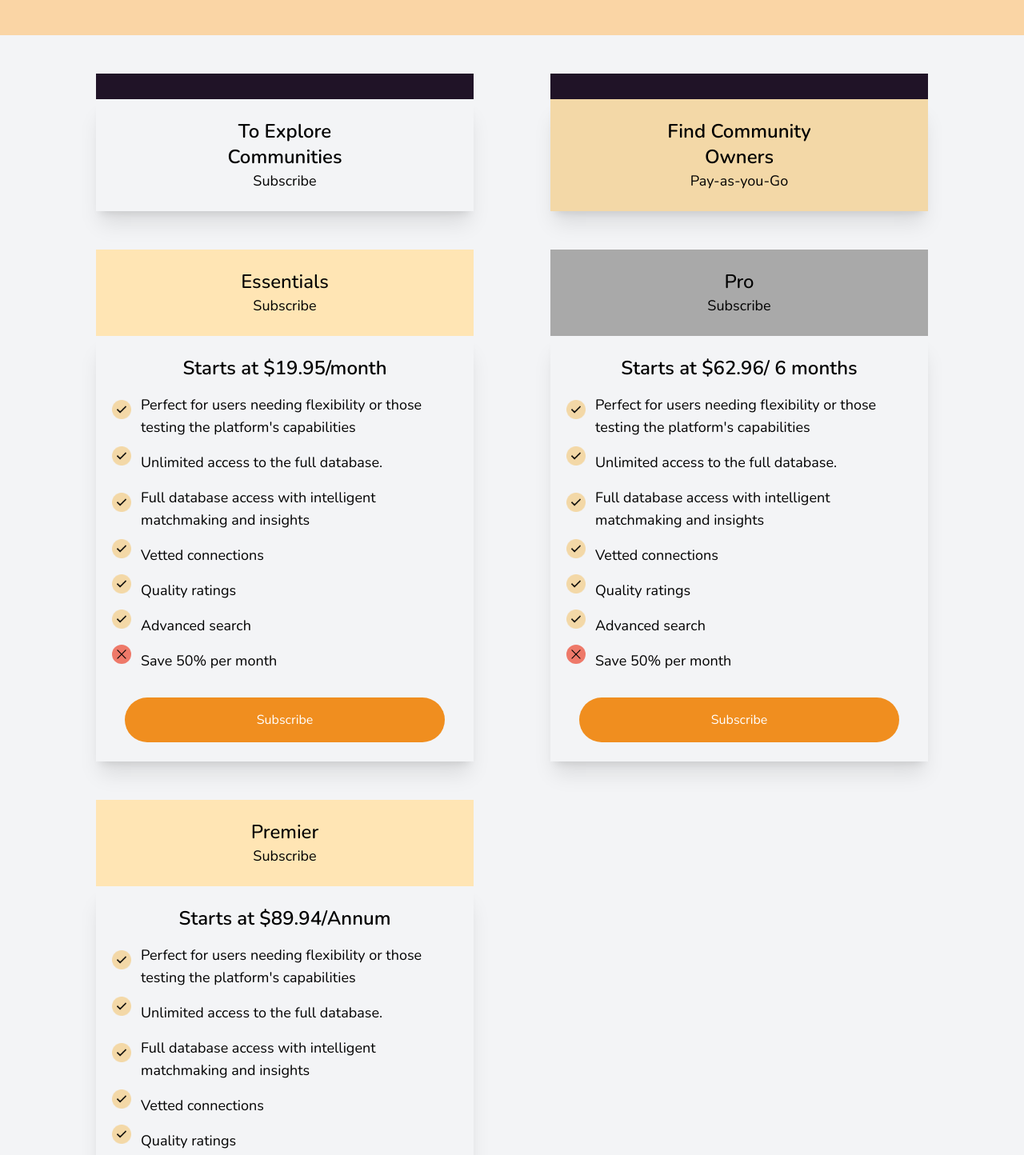
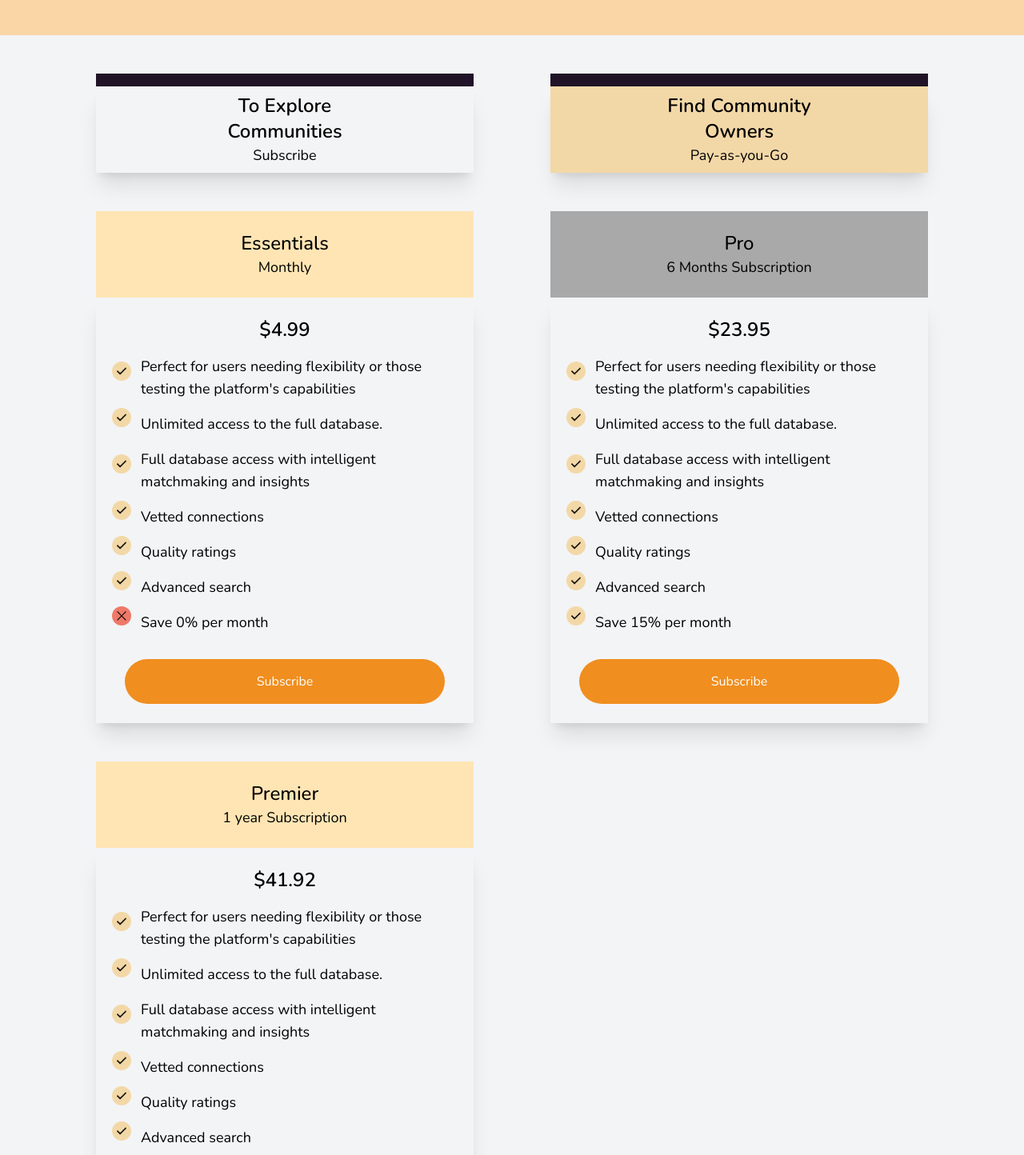
Before and after one commit to Eyohen/pigeonhire, a React (Vite) app: page /pricing in a window 1280 px wide. Shown: the part 260-1704 px from the top of the page at 80% size. Built offline with nearby package versions, Linux system fonts and the light colour scheme.

Commit message:
pricing page touch

```diff
--- a/src/pages/Pricing.jsx
+++ b/src/pages/Pricing.jsx
@@ -14,14 +14,14 @@ const Pricing = () => {
 
       <div className="bg-[#FAD5A5] py-12 mt-16 ">
         <p className="text-6xl font-semibold text-center">
-          Pigeonhire Pricing and Plans
+          Pricing and Plans
         </p>
       </div>
 
       <div className="grid grid-cols-2 mt-12 gap-x-24 gap-y-12 px-[120px]">
         <div>
-          <div className="bg-[#201327] py-4 px-24"></div>
-          <div className="shadow-xl px-[120px] py-6">
+          <div className="bg-[#201327] py-2 px-24"></div>
+          <div className="shadow-xl px-[120px] py-2">
             <p className="text-2xl font-semibold text-center">
               To Explore Communities
             </p>
@@ -30,8 +30,8 @@ const Pricing = () => {
         </div>
 
         <div>
-          <div className="bg-[#201327] py-4 px-24"></div>
-          <div className="shadow-xl bg-[#F3D8A7] px-[120px] py-6">
+          <div className="bg-[#201327] py-2 px-24"></div>
+          <div className="shadow-xl bg-[#F3D8A7] px-[120px] py-2">
             <p className="text-2xl font-semibold text-center">
               Find Community Owners
             </p>
@@ -42,11 +42,11 @@ const Pricing = () => {
         <div>
           <div className="bg-[#FFE5B4] py-6 px-24">
             <p className="text-2xl font-medium text-center">Essentials</p>
-            <p className="text-lg text-center">Subscribe</p>
+            <p className="text-lg text-center">Monthly</p>
           </div>
           <div className="shadow-xl px-[20px] py-6">
             <p className="text-2xl font-semibold text-center">
-              Starts at $19.95/month
+              $4.99
             </p>
             <div className="flex items-center gap-x-3">
               <img src={check} className="w-6 h-6" />
@@ -81,7 +81,7 @@ const Pricing = () => {
             </div>
             <div className="flex items-center gap-x-3">
               <img src={close} className="w-6 h-6" />
-              <p className="text-lg mt-4">Save 50% per month</p>
+              <p className="text-lg mt-4">Save 0% per month</p>
             </div>
             <div className="flex justify-center mt-8">
               <button className="bg-[#F08E1F] w-[400px] text-white rounded-full px-6 py-4">
@@ -94,63 +94,11 @@ const Pricing = () => {
         <div>
           <div className="bg-[#A9A9A9] py-6 px-24">
             <p className="text-2xl font-medium text-center">Pro</p>
-            <p className="text-lg text-center">Subscribe</p>
+            <p className="text-lg text-center">6 Months Subscription</p>
           </div>
           <div className="shadow-xl px-[20px] py-6">
             <p className="text-2xl font-semibold text-center">
-              Starts at $62.96/ 6 months
-            </p>
-            <div className="flex items-center gap-x-3">
-              <img src={check} className="w-6 h-6" />
-              <p className="text-lg mt-4">
-                Perfect for users needing flexibility or those testing the
-                platform's capabilities
-              </p>
-            </div>
-            <div className="flex items-center gap-x-3">
-              <img src={check} className="w-6 h-6" />
-              <p className="text-lg mt-4">
-                Unlimited access to the full database.
-              </p>
-            </div>
-            <div className="flex items-center gap-x-3">
-              <img src={check} className="w-6 h-6" />
-              <p className="text-lg mt-4">
-                Full database access with intelligent matchmaking and insights
-              </p>
-            </div>
-            <div className="flex items-center gap-x-3">
-              <img src={check} className="w-6 h-6" />
-              <p className="text-lg mt-4">Vetted connections</p>
-            </div>
-            <div className="flex items-center gap-x-3">
-              <img src={check} className="w-6 h-6" />
-              <p className="text-lg mt-4">Quality ratings</p>
-            </div>
-            <div className="flex items-center gap-x-3">
-              <img src={check} className="w-6 h-6" />
-              <p className="text-lg mt-4">Advanced search</p>
-            </div>
-            <div className="flex items-center gap-x-3">
-              <img src={close} className="w-6 h-6" />
-              <p className="text-lg mt-4">Save 50% per month</p>
-            </div>
-            <div className="flex justify-center mt-8">
-              <button className="bg-[#F08E1F] w-[400px] text-white rounded-full px-6 py-4">
-                Subscribe
-              </button>
-            </div>
-          </div>
-        </div>
-
-        <div>
-          <div className="bg-[#FFE5B4] py-6 px-24">
-            <p className="text-2xl font-medium text-center">Premier</p>
-            <p className="text-lg text-center">Subscribe</p>
-          </div>
-          <div className="shadow-xl px-[20px] py-6">
-            <p className="text-2xl font-semibold text-center">
-              Starts at $89.94/Annum
+              $23.95
             </p>
             <div className="flex items-center gap-x-3">
               <img src={check} className="w-6 h-6" />
@@ -185,7 +133,59 @@ const Pricing = () => {
             </div>
             <div className="flex items-center gap-x-3">
               <img src={check} className="w-6 h-6" />
-              <p className="text-lg mt-4">Save 50% per month</p>
+              <p className="text-lg mt-4">Save 15% per month</p>
+            </div>
+            <div className="flex justify-center mt-8">
+              <button className="bg-[#F08E1F] w-[400px] text-white rounded-full px-6 py-4">
+                Subscribe
+              </button>
+            </div>
+          </div>
+        </div>
+
+        <div>
+          <div className="bg-[#FFE5B4] py-6 px-24">
+            <p className="text-2xl font-medium text-center">Premier</p>
+            <p className="text-lg text-center">1 year Subscription</p>
+          </div>
+          <div className="shadow-xl px-[20px] py-6">
+            <p className="text-2xl font-semibold text-center">
+              $41.92
+            </p>
+            <div className="flex items-center gap-x-3">
+              <img src={check} className="w-6 h-6" />
+              <p className="text-lg mt-4">
+                Perfect for users needing flexibility or those testing the
+                platform's capabilities
+              </p>
+            </div>
+            <div className="flex items-center gap-x-3">
+              <img src={check} className="w-6 h-6" />
+              <p className="text-lg mt-4">
+                Unlimited access to the full database.
+              </p>
+            </div>
+            <div className="flex items-center gap-x-3">
+              <img src={check} className="w-6 h-6" />
+              <p className="text-lg mt-4">
+                Full database access with intelligent matchmaking and insights
+              </p>
+            </div>
+            <div className="flex items-center gap-x-3">
+              <img src={check} className="w-6 h-6" />
+              <p className="text-lg mt-4">Vetted connections</p>
+            </div>
+            <div className="flex items-center gap-x-3">
+              <img src={check} className="w-6 h-6" />
+              <p className="text-lg mt-4">Quality ratings</p>
+            </div>
+            <div className="flex items-center gap-x-3">
+              <img src={check} className="w-6 h-6" />
+              <p className="text-lg mt-4">Advanced search</p>
+            </div>
+            <div className="flex items-center gap-x-3">
+              <img src={check} className="w-6 h-6" />
+              <p className="text-lg mt-4">Save 30% per month</p>
             </div>
 
             <div className="flex justify-center mt-8">
```
